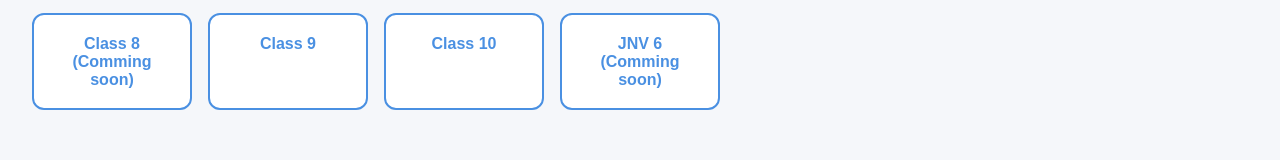
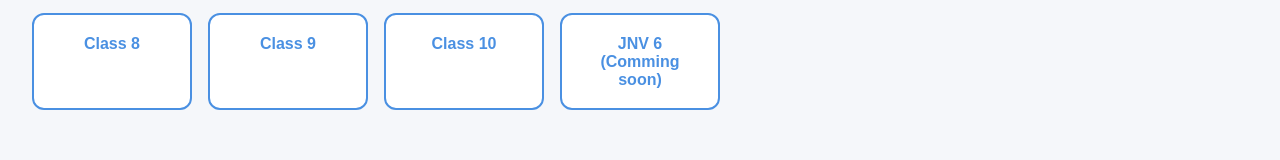
Before and after one commit to salman882202/UMME-STUDY-HUB, a plain HTML site: page index.html in a window 1280 px wide. Shown: the part 284-444 px from the top of the page. Drawn offline with Linux system fonts and the light colour scheme.

Commit message:
Update index.html

```diff
--- a/index.html
+++ b/index.html
@@ -23,7 +23,7 @@
         <a href="" class="class-btn">Class 5 (Comming soon)</a>
         <a href="" class="class-btn">Class 6 (Comming soon)</a>
         <a href="" class="class-btn">Class 7 (Comming soon)</a>
-        <a href="" class="class-btn">Class 8 (Comming soon)</a>
+        <a href="" class="class-btn">Class 8</a>
         <a href="class9.html" class="class-btn">Class 9</a>
         <a href="class10.html" class="class-btn">Class 10</a>
         <a href="" class="class-btn">JNV 6 (Comming soon)</a>
```
